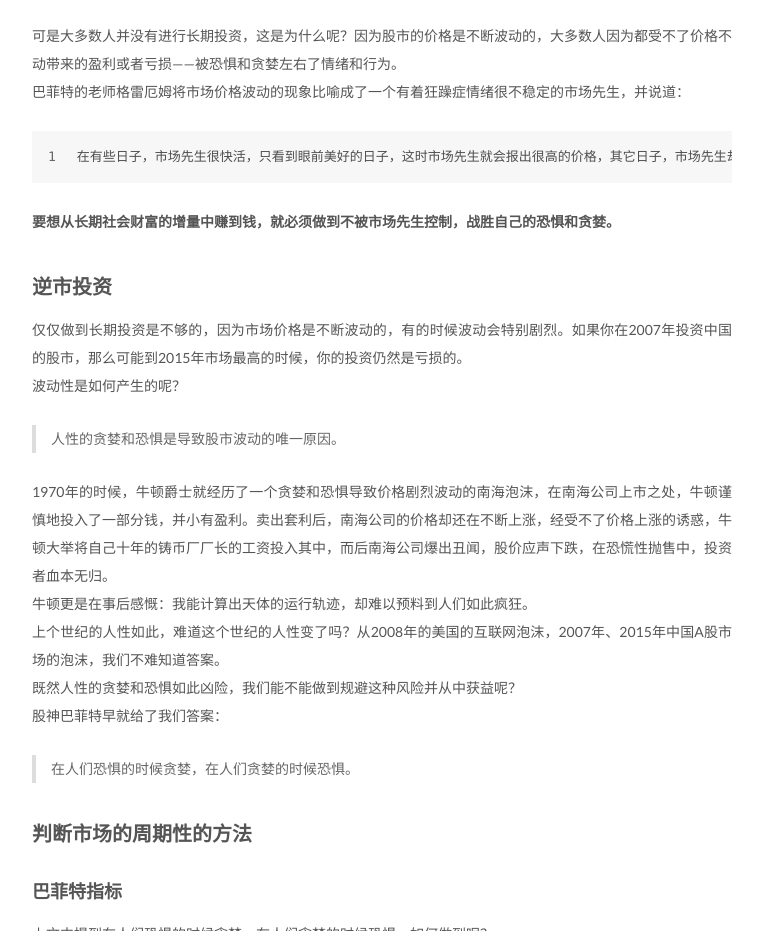
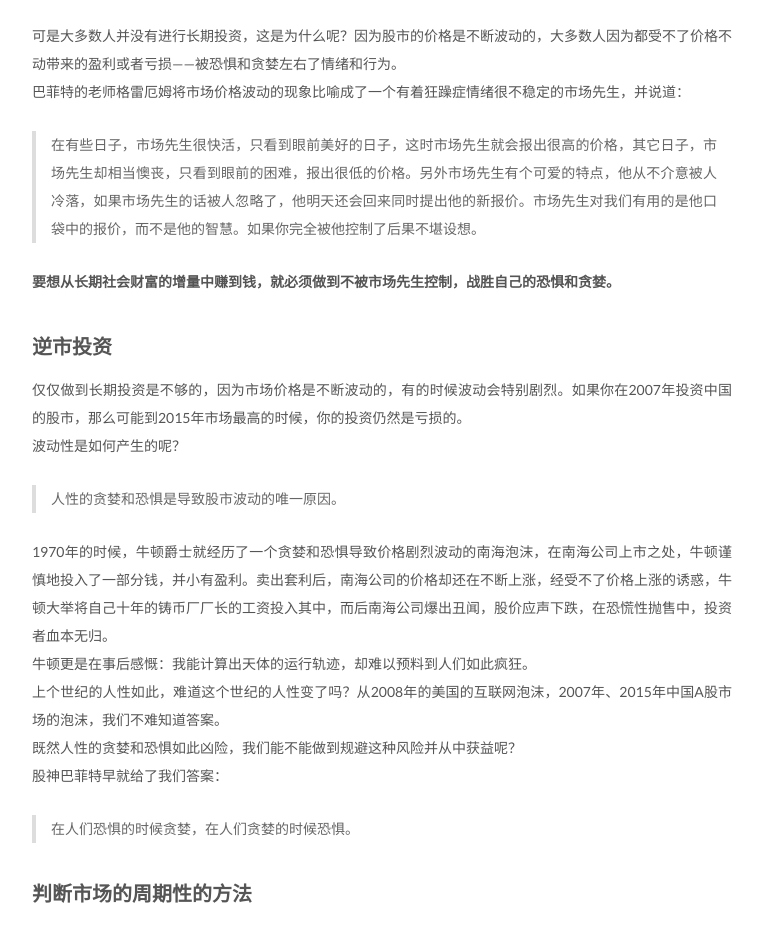
Before and after one commit to bedelt/bedelt.github.io, a plain HTML site: page 2016/10/11/一个在股市中坐庄的方法/index.html in a window 1280 px wide. Shown: the part 1422-2353 px from the top of the page, without its empty margins (98-861 px from the left). Drawn offline with Linux system fonts and the light colour scheme; some packages are replaced by stand-ins of ours; a script that the page names is missing.

Commit message:
Site updated: 2016-10-11 10:33:37

```diff
--- a/2016/10/11/一个在股市中坐庄的方法/index.html
+++ b/2016/10/11/一个在股市中坐庄的方法/index.html
@@ -93,7 +93,7 @@
 <meta property="og:image" content="http://obmtndf4d.bkt.clouddn.com/%E4%B8%8A%E8%AF%81A%E8%82%A1%E6%B3%A2%E5%8A%A8%E5%9B%BE.png">
 <meta property="og:image" content="http://obmtndf4d.bkt.clouddn.com/%E8%B4%BE%E8%B7%83%E4%BA%AD%E5%A5%97%E7%8E%B0.png">
 <meta property="og:image" content="http://obmtndf4d.bkt.clouddn.com/%E6%81%92%E5%A4%A7%E4%B8%87%E7%A7%91.png">
-<meta property="og:updated_time" content="2016-10-11T02:16:07.322Z">
+<meta property="og:updated_time" content="2016-10-11T02:33:22.552Z">
 <meta name="twitter:card" content="summary">
 <meta name="twitter:title" content="一个在股市中坐庄的方法">
 <meta name="twitter:description" content="投资股市赚钱难吗？对于大多数投资者而言，股市并不是创造财富的平台，而是财富的“绞肉机”。2007年48元的中石油成了股民心中永远的痛，而2015年因为重仓中车导致亏损并引发投资者跳楼的新闻还历历在目。经济学家吴敬琏甚至说“股市连赌场都不如”，常言到“股市一赢二平七亏损”，而“股民”的称呼也差不多与失败等同。难道在股市中赚钱就这么难吗？不仅不难，还很容易！在赌场中的赌徒总有输赢，而赌场的老板肯定是盈">
@@ -293,7 +293,10 @@
 <blockquote>
 <p>如果做长期投资，就意味着你能够从社会财富的增量中赚到钱。</p>
 </blockquote>
-<p>可是大多数人并没有进行长期投资，这是为什么呢？因为股市的价格是不断波动的，大多数人因为都受不了价格不动带来的盈利或者亏损——被恐惧和贪婪左右了情绪和行为。<br>巴菲特的老师格雷厄姆将市场价格波动的现象比喻成了一个有着狂躁症情绪很不稳定的市场先生，并说道：<br><figure class="highlight plain"><table><tr><td class="gutter"><pre><div class="line">1</div></pre></td><td class="code"><pre><div class="line">在有些日子，市场先生很快活，只看到眼前美好的日子，这时市场先生就会报出很高的价格，其它日子，市场先生却相当懊丧，只看到眼前的困难，报出很低的价格。另外市场先生有个可爱的特点，他从不介意被人冷落，如果市场先生的话被人忽略了，他明天还会回来同时提出他的新报价。市场先生对我们有用的是他口袋中的报价，而不是他的智慧。如果你完全被他控制了后果不堪设想。</div></pre></td></tr></table></figure></p>
+<p>可是大多数人并没有进行长期投资，这是为什么呢？因为股市的价格是不断波动的，大多数人因为都受不了价格不动带来的盈利或者亏损——被恐惧和贪婪左右了情绪和行为。<br>巴菲特的老师格雷厄姆将市场价格波动的现象比喻成了一个有着狂躁症情绪很不稳定的市场先生，并说道：</p>
+<blockquote>
+<p>在有些日子，市场先生很快活，只看到眼前美好的日子，这时市场先生就会报出很高的价格，其它日子，市场先生却相当懊丧，只看到眼前的困难，报出很低的价格。另外市场先生有个可爱的特点，他从不介意被人冷落，如果市场先生的话被人忽略了，他明天还会回来同时提出他的新报价。市场先生对我们有用的是他口袋中的报价，而不是他的智慧。如果你完全被他控制了后果不堪设想。</p>
+</blockquote>
 <p><strong>要想从长期社会财富的增量中赚到钱，就必须做到不被市场先生控制，战胜自己的恐惧和贪婪。</strong></p>
 <h2 id="逆市投资"><a href="#逆市投资" class="headerlink" title="逆市投资"></a>逆市投资</h2><p>仅仅做到长期投资是不够的，因为市场价格是不断波动的，有的时候波动会特别剧烈。如果你在2007年投资中国的股市，那么可能到2015年市场最高的时候，你的投资仍然是亏损的。<br>波动性是如何产生的呢？</p>
 <blockquote>
--- a/sitemap.xml
+++ b/sitemap.xml
@@ -4,7 +4,7 @@
   <url>
     <loc>http://yoursite.com/2016/10/11/%E4%B8%80%E4%B8%AA%E5%9C%A8%E8%82%A1%E5%B8%82%E4%B8%AD%E5%9D%90%E5%BA%84%E7%9A%84%E6%96%B9%E6%B3%95/</loc>
 
-    <lastmod>2016-10-11T02:16:07.322Z</lastmod>
+    <lastmod>2016-10-11T02:33:22.552Z</lastmod>
 
   </url>
 
```
